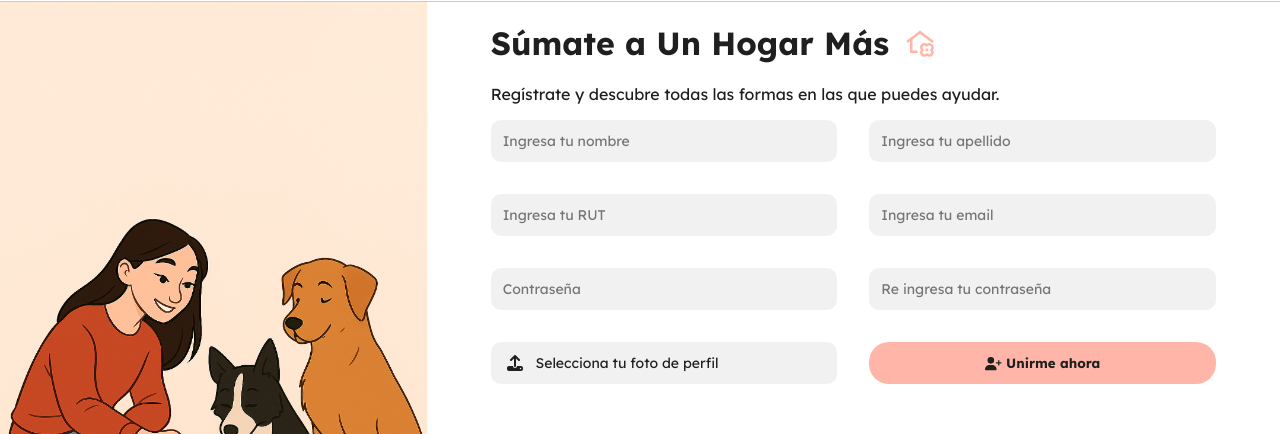
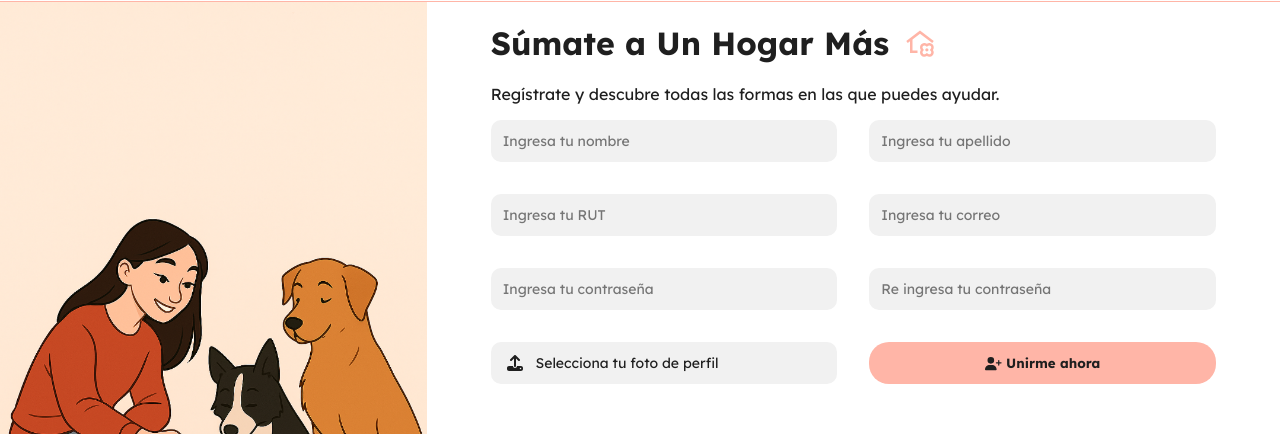
Before and after one commit to Darionvr/Clon-uhm, a React (Vite) app: page /register in a window 1280 px wide. Shown: the part 90-524 px from the top of the page. Built offline with nearby package versions, Linux system fonts and the light colour scheme.

Commit message:
datos form mapeados

```diff
--- a/src/assets/Views/Register.jsx
+++ b/src/assets/Views/Register.jsx
@@ -21,6 +21,22 @@ const Register = () => {
     password2: "",
     photo: null
   })
+
+  const datosForm = [
+    {
+      name: 'first_name', type: 'text', placeholder: 'Ingresa tu nombre',
+    }, {
+      name: 'last_name', type: 'text', placeholder: 'Ingresa tu apellido',
+    }, {
+      name: 'rut', type: 'text', placeholder: 'Ingresa tu RUT',
+    }, {
+      name: 'email', type: 'email', placeholder: 'Ingresa tu correo',
+    }, {
+      name: 'password', type: 'password', placeholder: 'Ingresa tu contraseña',
+    }, {
+      name: 'password2', type: 'password', placeholder: 'Re ingresa tu contraseña',
+    }
+  ]
 
   const fileInputRef = useRef(null);
 
@@ -49,10 +65,10 @@ const Register = () => {
     const newErrors = {};
 
     if (!registerForm.first_name.trim()) {
-      newErrors.nombre = 'Debes ingresar tu nombre';
+      newErrors.fist_name = 'Debes ingresar tu nombre';
     }
     if (!registerForm.last_name.trim()) {
-      newErrors.apellido = 'Debes ingresar tu apellido';
+      newErrors.last_name = 'Debes ingresar tu apellido';
     }
     if (!registerForm.rut.trim()) {
       newErrors.rut = 'Debes ingresar tu RUT';
@@ -93,34 +109,14 @@ const Register = () => {
         <p>Regístrate y descubre todas las formas en las que puedes ayudar.</p>
 
         <form id='register' action="" className='register-form' onSubmit={handleSubmit}>
-          <div className="input-group">
-            <input name='first_name' type="text" value={registerForm.first_name} placeholder='Ingresa tu nombre' onChange={handleChange} />
-            {errors.nombre && <p className='form-error'> <img src="imgs\alert-icon.svg" alt="ícono alerta" />{errors.nombre}  </p>}
-          </div>
-          <div className="input-group">
-            <input name='last_name' type="text" value={registerForm.last_name} placeholder='Ingresa tu apellido' onChange={handleChange} />
-            {errors.apellido && <p className='form-error'> <img src="imgs\alert-icon.svg" alt="ícono alerta" />{errors.apellido}  </p>}
-          </div>
 
-          <div className="input-group">
-            <input name='rut' type="text" value={registerForm.rut} placeholder='Ingresa tu RUT' onChange={handleChange} />
-            {errors.rut && <p className='form-error'> <img src="imgs\alert-icon.svg" alt="ícono alerta" />{errors.rut}  </p>}
+        {datosForm.map((dato) => (
+           <div className="input-group">
+             <input name={dato.name} type={dato.type} value={registerForm[dato.name]} placeholder={dato.placeholder} onChange={handleChange} />
+              {errors[dato.name] && <p className='form-error'> <img src="imgs\alert-icon.svg" alt="ícono alerta" />{errors[dato.name]}  </p>}
+           </div>
+        ))}
 
-          </div>
-          <div className="input-group">
-            <input name='email' type="text" value={registerForm.email} placeholder='Ingresa tu email' onChange={handleChange} />
-            {errors.email && <p className='form-error'> <img src="imgs\alert-icon.svg" alt="ícono alerta" />{errors.email}  </p>}
-          </div>
-          <div className="input-group">
-            <input name='password' type="password" value={registerForm.password} placeholder='Contraseña' onChange={handleChange} />
-            {errors.password && <p className='form-error'> <img src="imgs\alert-icon.svg" alt="ícono alerta" />{errors.password}  </p>}
-
-          </div>
-          <div className="input-group">
-            <input name='password2' type="password" value={registerForm.password2} placeholder='Re ingresa tu contraseña' onChange={handleChange} />
-            {errors.password2 && <p className='form-error'> <img src="imgs\alert-icon.svg" alt="ícono alerta" />{errors.password2}  </p>}
-
-          </div>
           <div className="input-group-photo" onClick={() => fileInputRef.current && fileInputRef.current.click()}>
             <FontAwesomeIcon icon={faUpload} />
             <input name='photo' type="file" onChange={handleChange} style={{ display: "none" }} ref={fileInputRef} />
```
